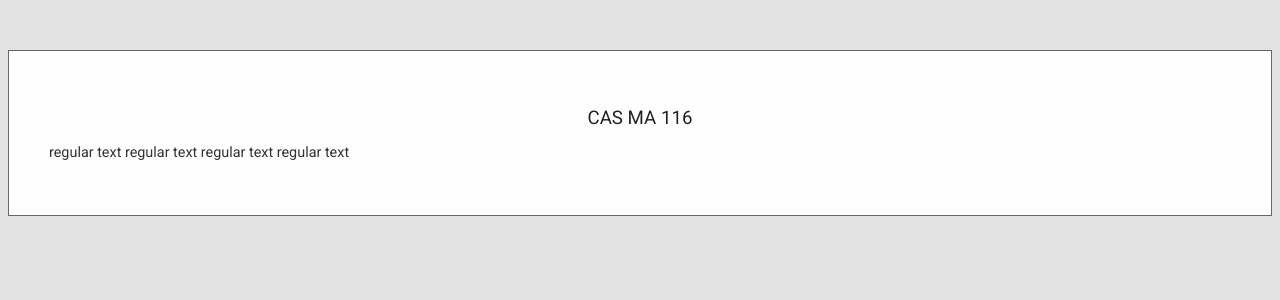
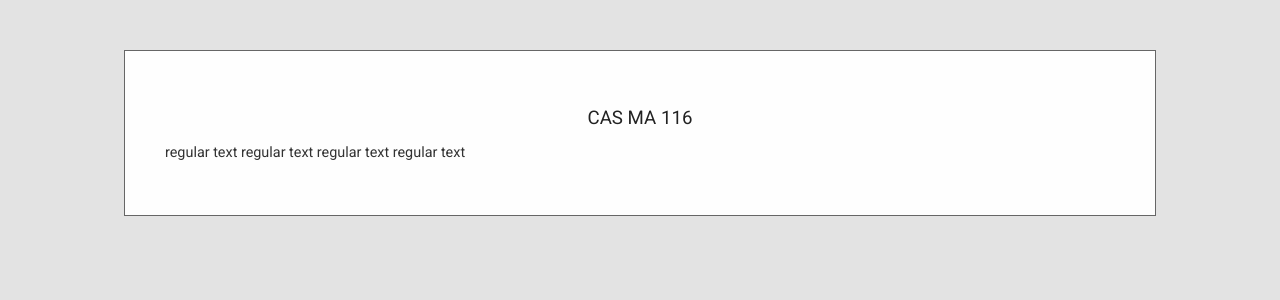
Before and after one commit to cesail/cesail.github.io, a Jekyll site: the page built from courses/25s1ma116/index.html, in a window 1280 px wide. Shown: the top 300 px of the page. Built offline with Jekyll 4.4.1, drawn with Linux system fonts in a browser that asks for light colours; some web fonts are replaced; a script that is not in the unit is left out.

Commit message:
Update subpage.css

```diff
--- a/assets/css/subpage.css
+++ b/assets/css/subpage.css
@@ -51,7 +51,7 @@
 section {
   border: 1px solid #666;       /* thick border */
   padding: 40px;                /* inner space between border and content */
-  /* max-width: 950px;              control width */
+  max-width: 950px;              /* control width */
   background-color: #fefefe;       /* background inside the frame */
   margin: auto;
 
```
